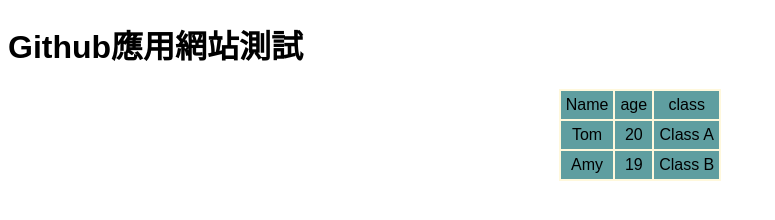
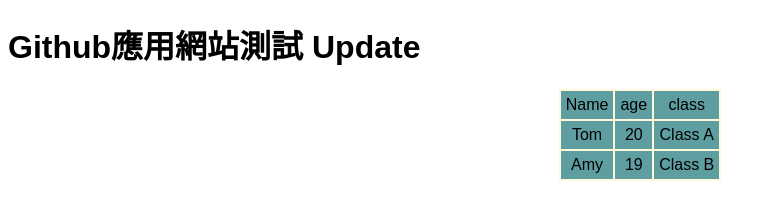
Before and after one commit to robot0610/robot0610.github.io, a plain HTML site: page index.html in a window 1280 px wide. Shown: the whole page, without its empty margins (0-775 px from the left). Drawn offline with Linux system fonts and the light colour scheme.

```diff
--- a/index.html
+++ b/index.html
@@ -29,7 +29,7 @@
     </style>
 </head>
 <body>
-    <h1>Github應用網站測試</h1>
+    <h1>Github應用網站測試 Update</h1>
     <table>
         <tr>
             <td>Name</td>
```
Also changed, not shown: info.html (added).
